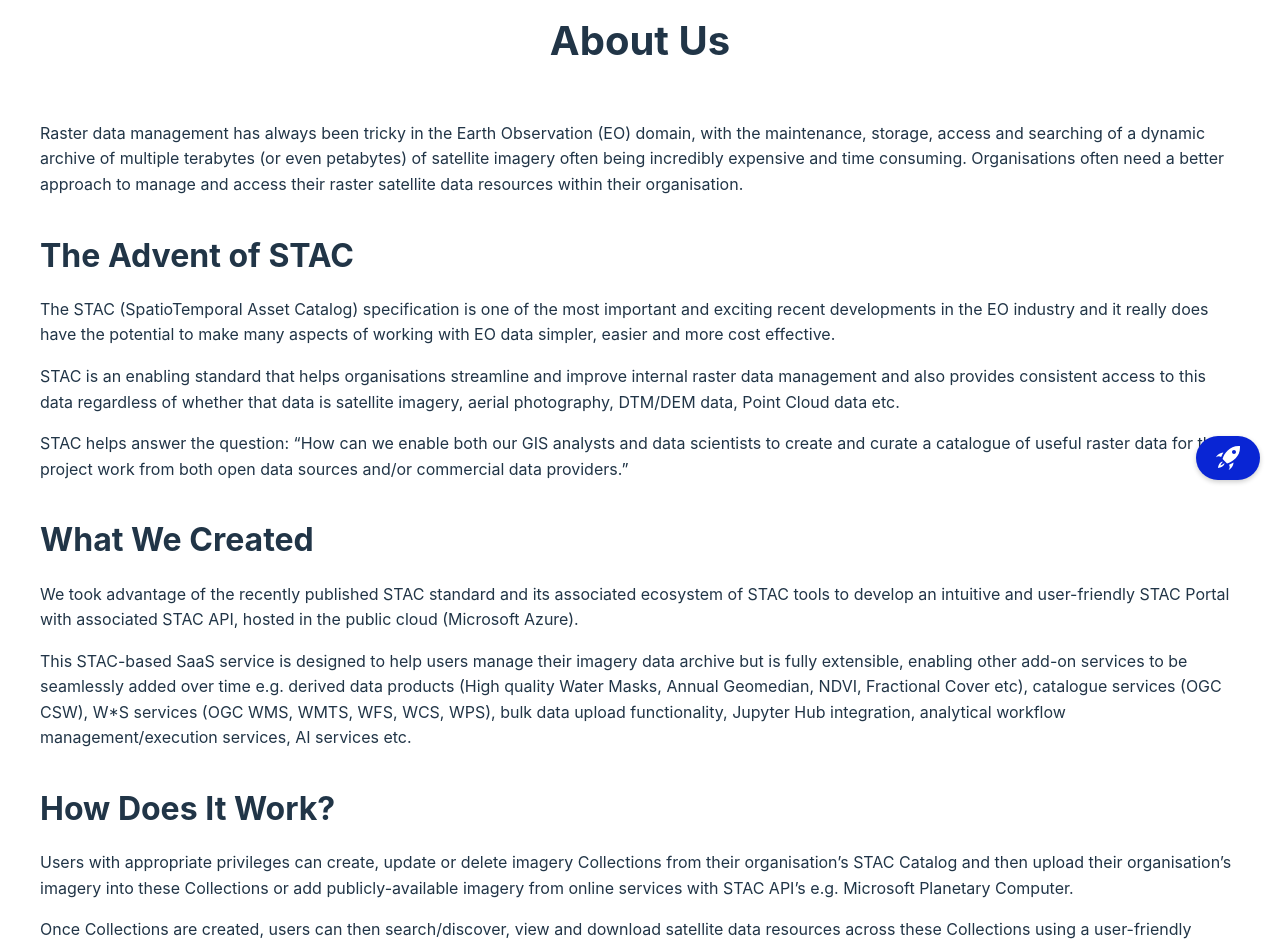
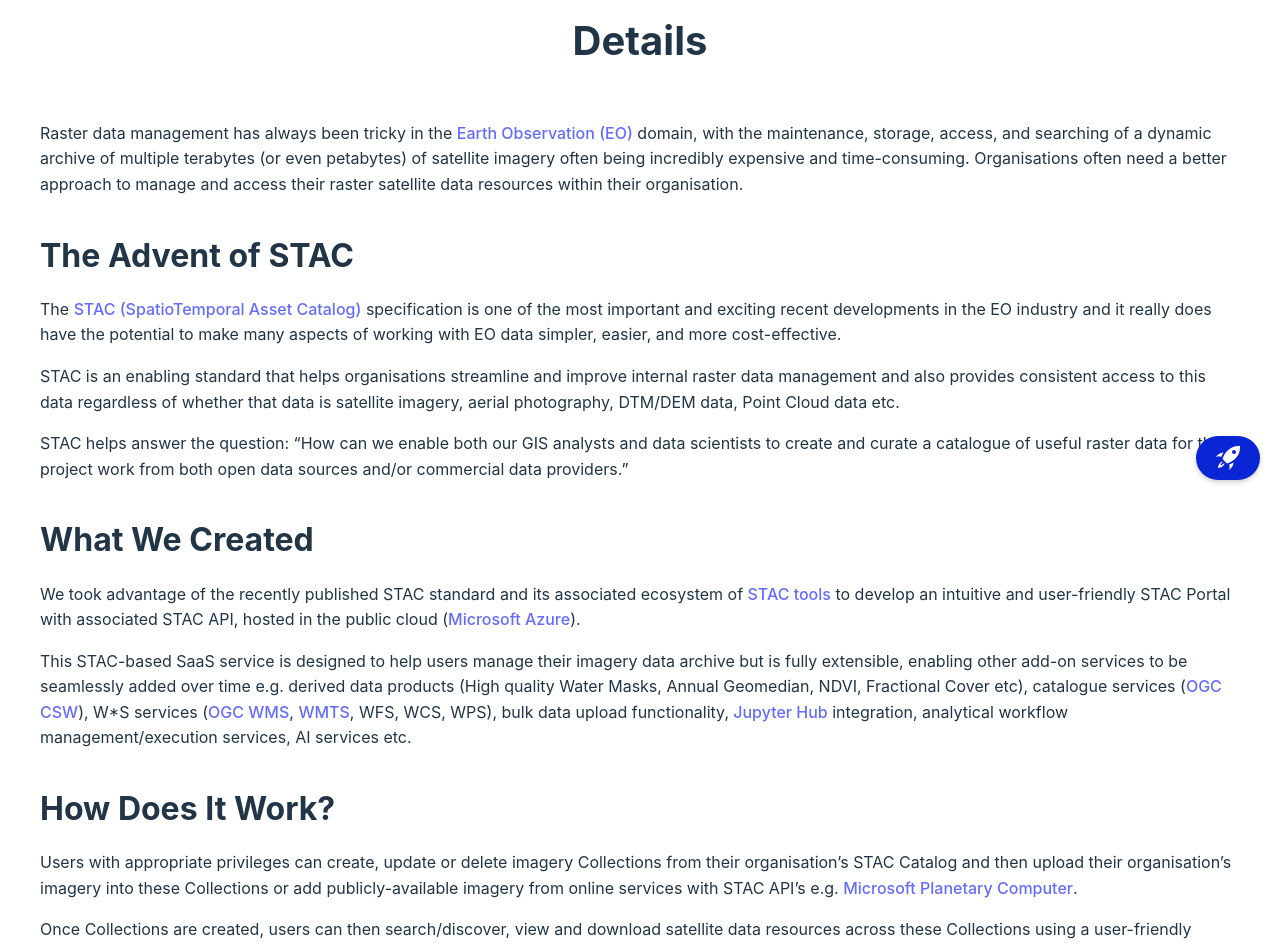
Before and after one commit to SpatialDays/stac-landing, a React (Vite) app: page /about in a window 1280 px wide. Shown: the part 300-1246 px from the top of the page. Built offline with nearby package versions, Linux system fonts and the light colour scheme.

Commit message:
feat: added more CTA and links

```diff
--- a/package.json
+++ b/package.json
@@ -16,6 +16,7 @@
     "react": "^18.2.0",
     "react-dom": "^18.2.0",
     "react-router-dom": "^6.17.0",
+    "react-tooltip": "^5.21.5",
     "sass": "^1.69.4",
     "typed.js": "^2.0.16"
   },
--- a/src/components/FloatingActionButton/FloatingActionButton.jsx
+++ b/src/components/FloatingActionButton/FloatingActionButton.jsx
@@ -1,12 +1,20 @@
-import React from 'react';
-import './FloatingActionButton.scss';
-import RocketIcon from '/icons/rocket.svg';
+import React from "react";
+import "./FloatingActionButton.scss";
+import RocketIcon from "/icons/rocket.svg";
+import { Tooltip } from "react-tooltip";
+
+import "react-tooltip/dist/react-tooltip.css";
 
 const FloatingActionButton = ({ openModal }) => {
   return (
-    <button className="fab" onClick={openModal}>
-      <img src={RocketIcon} alt="Try it out" className="fab-icon" />
-    </button>
+    <>
+      <button className="fab" onClick={openModal} data-tip="Try it out">
+        <img src={RocketIcon} alt="Rocket" />
+        <Tooltip anchorSelect="button.fab" place="top" type="dark">
+          Try it out
+        </Tooltip>
+      </button>
+    </>
   );
 };
 
--- a/src/components/FormModal/FormModal.jsx
+++ b/src/components/FormModal/FormModal.jsx
@@ -1,8 +1,24 @@
-import React from "react";
+import React, { useEffect } from "react";
 import "./FormModal.scss";
 
 const FormModal = ({ isOpen, onClose }) => {
   if (!isOpen) return null;
+
+  // Listen for esc
+  useEffect(
+    () => {
+      const handleEsc = (event) => {
+        if (event.keyCode === 27) {
+          onClose();
+        }
+      };
+      window.addEventListener("keydown", handleEsc);
+      return () => {
+        window.removeEventListener("keydown", handleEsc);
+      };
+    },
+    []
+  );
 
   return (
     <div className="modal-overlay" onClick={onClose}>
@@ -69,7 +85,7 @@ const FormModal = ({ isOpen, onClose }) => {
             ></textarea>
           </div>
           <button type="submit" className="submit-btn">
-            Submit Inquiry
+            Submit
           </button>
         </form>
       </div>
--- a/src/components/Header/Header.jsx
+++ b/src/components/Header/Header.jsx
@@ -15,10 +15,10 @@ const Header = () => {
             Home
           </a>
           <a href="/about" className="header__link">
-            About
+            Details
           </a>
-          <a href="/"  className="header__link">
-            Contact
+          <a href="https://spatialdays.com/" target="_blank" className="header__link">
+            Who We Are
           </a>
         </div>
       </div>
--- a/src/pages/About/About.jsx
+++ b/src/pages/About/About.jsx
@@ -1,6 +1,7 @@
 import "./About.scss";
 import Header from "../../components/Header/Header";
 import Footer from "../../components/Footer/Footer";
+import { Tooltip } from "react-tooltip";
 
 const About = ({ openModal }) => {
   return (
@@ -11,12 +12,18 @@ const About = ({ openModal }) => {
       </div>
 
       <main className="about-container">
-        <h1>About Us</h1>
+        <h1>Details</h1>
         <p>
-          Raster data management has always been tricky in the Earth Observation
-          (EO) domain, with the maintenance, storage, access and searching of a
+          Raster data management has always been tricky in the{" "}
+          <a
+            target="_blank"
+            href="https://en.wikipedia.org/wiki/Earth_observation"
+          >
+            Earth Observation (EO)
+          </a>{" "}
+          domain, with the maintenance, storage, access, and searching of a
           dynamic archive of multiple terabytes (or even petabytes) of satellite
-          imagery often being incredibly expensive and time consuming.
+          imagery often being incredibly expensive and time-consuming.
           Organisations often need a better approach to manage and access their
           raster satellite data resources within their organisation.
         </p>
@@ -24,10 +31,14 @@ const About = ({ openModal }) => {
         <section>
           <h2>The Advent of STAC</h2>
           <p>
-            The STAC (SpatioTemporal Asset Catalog) specification is one of the
-            most important and exciting recent developments in the EO industry
-            and it really does have the potential to make many aspects of
-            working with EO data simpler, easier and more cost effective.
+            The{" "}
+            <a target="_blank" href="https://stacspec.org/">
+              STAC (SpatioTemporal Asset Catalog)
+            </a>{" "}
+            specification is one of the most important and exciting recent
+            developments in the EO industry and it really does have the
+            potential to make many aspects of working with EO data simpler,
+            easier, and more cost-effective.
           </p>
           <p>
             STAC is an enabling standard that helps organisations streamline and
@@ -47,17 +58,37 @@ const About = ({ openModal }) => {
           <h2>What We Created</h2>
           <p>
             We took advantage of the recently published STAC standard and its
-            associated ecosystem of STAC tools to develop an intuitive and
-            user-friendly STAC Portal with associated STAC API, hosted in the
-            public cloud (Microsoft Azure).
+            associated ecosystem of{" "}
+            <a
+              target="_blank"
+              href="https://stacspec.org/en/about/tools-resources/"
+            >
+              STAC tools
+            </a>{" "}
+            to develop an intuitive and user-friendly STAC Portal with
+            associated STAC API, hosted in the public cloud (
+            <a target="_blank" href="https://azure.microsoft.com/">
+              Microsoft Azure
+            </a>
+            ).
           </p>{" "}
           <p>
             This STAC-based SaaS service is designed to help users manage their
             imagery data archive but is fully extensible, enabling other add-on
             services to be seamlessly added over time e.g. derived data products
             (High quality Water Masks, Annual Geomedian, NDVI, Fractional Cover
-            etc), catalogue services (OGC CSW), W*S services (OGC WMS, WMTS,
-            WFS, WCS, WPS), bulk data upload functionality, Jupyter Hub
+            etc), catalogue services (
+            <a target="_blank" href="https://www.ogc.org/standard/cat/">
+              OGC CSW
+            </a>
+            ), W*S services (
+            <a href="https://www.ogc.org/standard/wms/">OGC WMS</a>,{" "}
+            <a href="https://www.ogc.org/standard/wmts/">WMTS</a>, WFS, WCS,
+            WPS), bulk data upload functionality,
+            <a target="_blank" href="https://jupyter.org/hub">
+              {" "}
+              Jupyter Hub
+            </a>{" "}
             integration, analytical workflow management/execution services, AI
             services etc.
           </p>
@@ -69,8 +100,11 @@ const About = ({ openModal }) => {
             Users with appropriate privileges can create, update or delete
             imagery Collections from their organisation’s STAC Catalog and then
             upload their organisation’s imagery into these Collections or add
-            publicly-available imagery from online services with STAC API’s e.g.
-            Microsoft Planetary Computer.
+            publicly-available imagery from online services with STAC API’s e.g.{" "}
+            <a target="_blank" href="https://planetarycomputer.microsoft.com/">
+              Microsoft Planetary Computer
+            </a>
+            .
           </p>
           <p>
             Once Collections are created, users can then search/discover, view
@@ -103,6 +137,9 @@ const About = ({ openModal }) => {
           <button className="about__button" onClick={openModal}>
             Try it out
           </button>
+          <Tooltip anchorSelect=".about__button" place="top" type="dark">
+            Start a conversation
+          </Tooltip>
         </section>
       </main>
 
--- a/src/pages/Landing/components/Hero/Hero.jsx
+++ b/src/pages/Landing/components/Hero/Hero.jsx
@@ -1,7 +1,7 @@
 import { useState, useEffect, useRef } from "react";
 import Typed from "typed.js";
 import "./Hero.scss";
-import FormModal from "../../../../components/FormModal/FormModal";
+import { Tooltip } from "react-tooltip";
 
 const Hero = ({ openModal }) => {
   const images = [
@@ -74,6 +74,9 @@ const Hero = ({ openModal }) => {
           <button className="hero__button" onClick={openModal}>
             Try it out
           </button>
+          <Tooltip anchorSelect=".hero__button" place="right" type="dark">
+            Start a conversation
+          </Tooltip>
         </div>
       </div>
 
```
Also changed, not shown: 1 other file (tests, documents, lock files or other folders).
